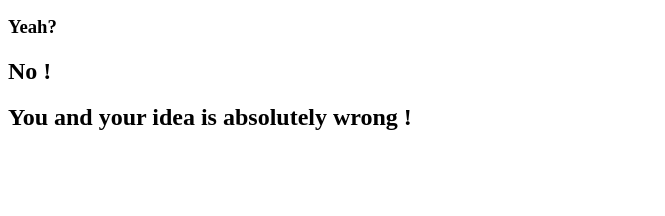
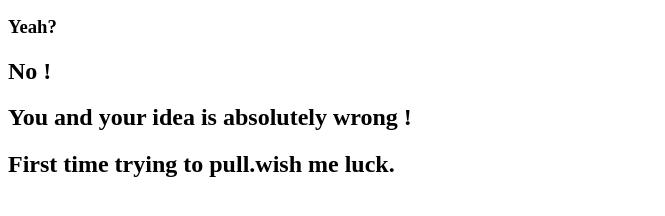
Before and after one commit to tasinchowdhury26/My-First-Website, a plain HTML site: page index.html in a window 1280 px wide. Shown: the part 102-318 px from the top of the page, without its empty margins (0-665 px from the left). Drawn offline with Linux system fonts and the light colour scheme.

Commit message:
Update index.html

```diff
--- a/index.html
+++ b/index.html
@@ -11,5 +11,6 @@
     <h3>Yeah?</h3>
     <h2>No ! </h2>
     <h2>You and your idea is absolutely wrong !</h2>
+    <h2>First time trying to pull.wish me luck.</h2>
 </body>
 </html>
```
